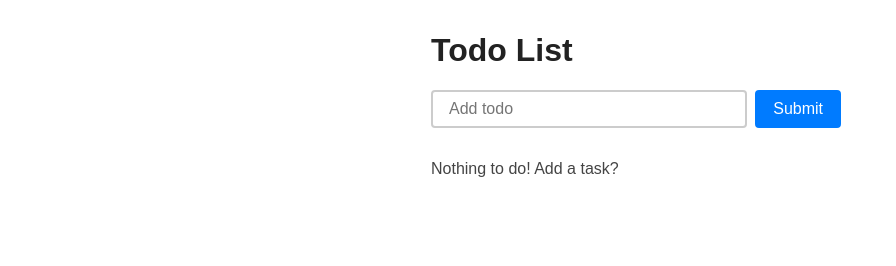
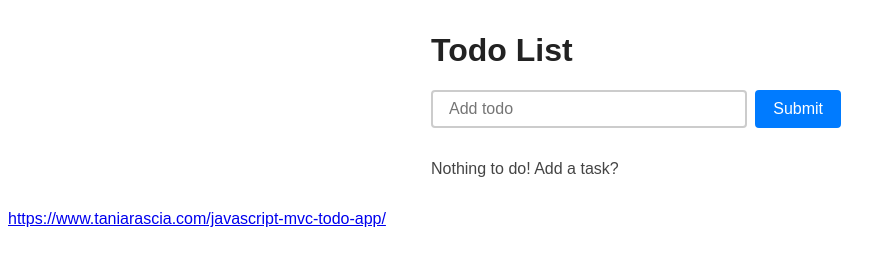
Before and after one commit to andrewpfunk/andrewpfunk.github.io, a plain HTML site: page index.html in a window 1280 px wide. Shown: the whole page, without its empty margins (0-896 px from the left). Drawn offline with Linux system fonts and the light colour scheme.

Commit message:
Update index.html

```diff
--- a/index.html
+++ b/index.html
@@ -16,6 +16,8 @@
   <body>
     <div id="root"></div>
 
+    <footer><a href="https://www.taniarascia.com/javascript-mvc-todo-app/">https://www.taniarascia.com/javascript-mvc-todo-app/</a></footer>
+
     <script src="script.js"></script>
   </body>
 </html>
```
